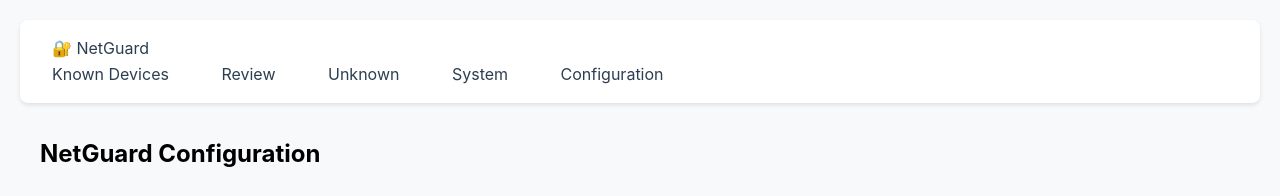
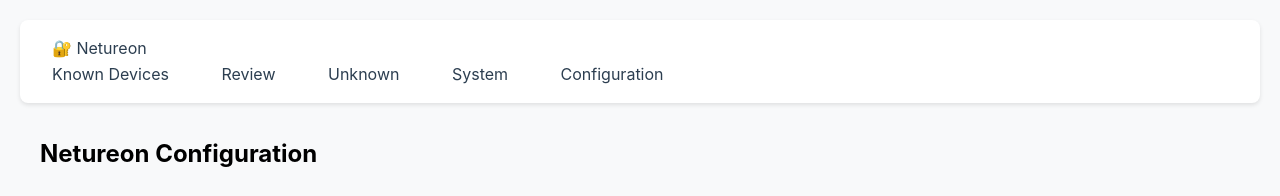
Before and after one commit to extremealexv/Netureon, a Flask app: page /config in a window 1280 px wide. Shown: the top 196 px of the page. Run offline with Flask 3, Linux system fonts and the light colour scheme; data that the repository does not hold is empty.

Commit message:
changed name to Netureon

```diff
--- a/webui/models/config.py
+++ b/webui/models/config.py
@@ -1,4 +1,4 @@
-"""Configuration model for NetGuard."""
+"""Configuration model for Netureon."""
 from datetime import datetime
 from .database import db
 
--- a/webui/routes/config.py
+++ b/webui/routes/config.py
@@ -1,4 +1,4 @@
-"""Configuration routes for NetGuard."""
+"""Configuration routes for Netureon."""
 from flask import Blueprint, render_template, request, flash, redirect, url_for
 from webui.models.config import Configuration
 from webui.models.database import db
--- a/webui/templates/config.html
+++ b/webui/templates/config.html
@@ -1,7 +1,7 @@
 {% extends "main.html" %}
 {% block content %}
 <div class="container mt-4">
-    <h2>NetGuard Configuration</h2>
+    <h2>Netureon Configuration</h2>
 
     {% with messages = get_flashed_messages(with_categories=true) %}
         {% if messages %}
--- a/webui/templates/main.html
+++ b/webui/templates/main.html
@@ -2,7 +2,7 @@
 <html lang="en">
 <head>
     <meta charset="UTF-8">
-    <title>NetGuard - Known Devices</title>
+    <title>Netureon - Known Devices</title>
     <style>
         body {
             font-family: -apple-system, BlinkMacSystemFont, "Segoe UI", Roboto, "Helvetica Neue", Arial, sans-serif;
@@ -164,7 +164,7 @@
 <body>
     <nav class="navbar navbar-expand-lg navbar-light bg-light mb-4">
         <div class="container-fluid">
-            <a class="navbar-brand" href="{{ url_for('main.main_page') }}">🔐 NetGuard</a>
+            <a class="navbar-brand" href="{{ url_for('main.main_page') }}">🔐 Netureon</a>
             <div class="navbar-nav">
                 <a class="nav-link" href="{{ url_for('main.main_page') }}">Known Devices</a>
                 <a class="nav-link" href="{{ url_for('review.review_page') }}">Review</a>
--- a/webui/templates/system.html
+++ b/webui/templates/system.html
@@ -1,4 +1,7 @@
-{% extends "main.html" %}
+{% extends "    <!-- Netureon Version -->
+    <div class="card mb-4">
+        <div class="card-body">
+            <h4>🛡️ Netureon Information</h4>.html" %}
 
 {% block content %}
 <div class="container mt-4">
--- a/webui/utils/email_notifier.py
+++ b/webui/utils/email_notifier.py
@@ -1,4 +1,4 @@
-"""Email notification system for NetGuard."""
+"""Email notification system for Netureon."""
 import smtplib
 from email.mime.text import MIMEText
 from email.mime.multipart import MIMEMultipart
@@ -55,7 +55,7 @@ class EmailNotifier:
         msg = MIMEMultipart()
         msg['From'] = self.from_address
         msg['To'] = self.to_address
-        msg['Subject'] = f'NetGuard Alert: {subject}'
+        msg['Subject'] = f'Netureon Alert: {subject}'
 
         msg.attach(MIMEText(message, 'plain'))
 
--- a/webui/utils/telegram_notifier.py
+++ b/webui/utils/telegram_notifier.py
@@ -1,4 +1,4 @@
-"""Telegram notification module for NetGuard."""
+"""Telegram notification module for Netureon."""
 
 import asyncio
 import logging
@@ -14,7 +14,7 @@ from webui.models.config import Configuration
 logger = logging.getLogger(__name__)
 
 class TelegramNotifier:
-    """Telegram notification handler for NetGuard."""
+    """Telegram notification handler for Netureon."""
 
     def __init__(self):
         """Initialize the Telegram notifier."""
```
Also changed, not shown: README.md, 3 other files.
